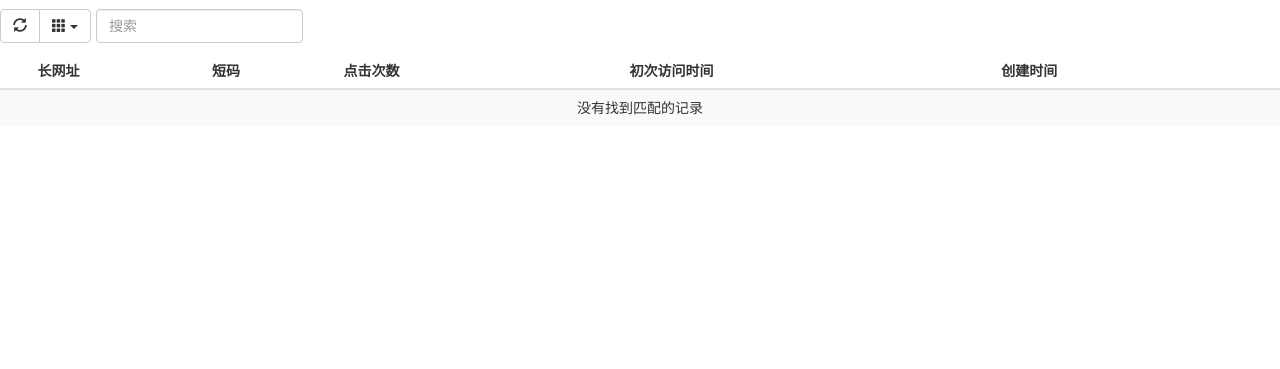
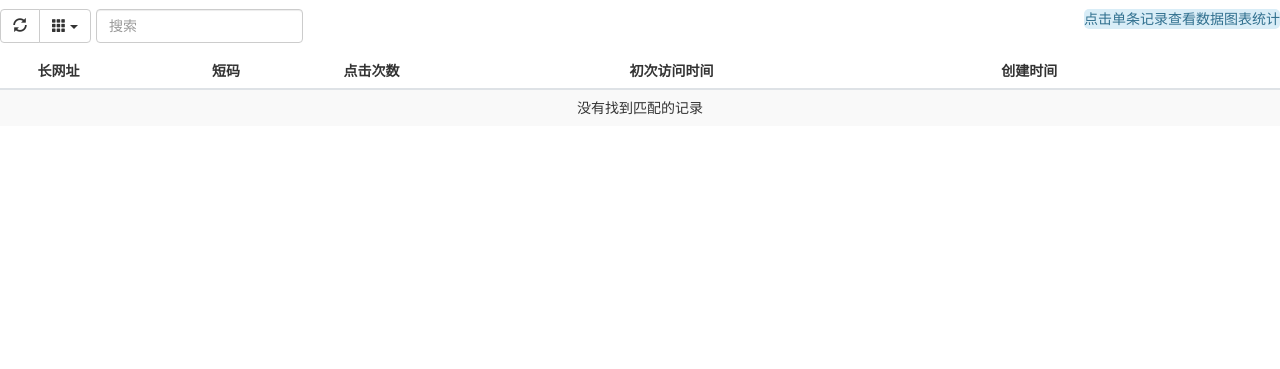
Before and after one commit to skyxv/KortURL, a Django app: page /history/ in a window 1280 px wide. Shown: the part 51-420 px from the top of the page. Run offline with Django 3.2, Linux system fonts and the light colour scheme; data that the repository does not hold is empty; parts of the project's set-up code (start-up, migrations or seed data) failed here and were passed over; some libraries are stand-ins or nearby versions.

Commit message:
Added hints to enter statistics page

```diff
--- a/templates/history.html
+++ b/templates/history.html
@@ -6,6 +6,9 @@
 {% endblock extra_header %}
 {% block body_style %}style="background-color: white;margin-top: 50px;"{% endblock body_style %}
 {% block body %}
+    <div id="toolbar">
+    <div class="alert-info" style="border-radius: 5px;">点击单条记录查看数据图表统计</div>
+    </div>
     <table id="mytab"></table>
 {% endblock body %}
 
```
